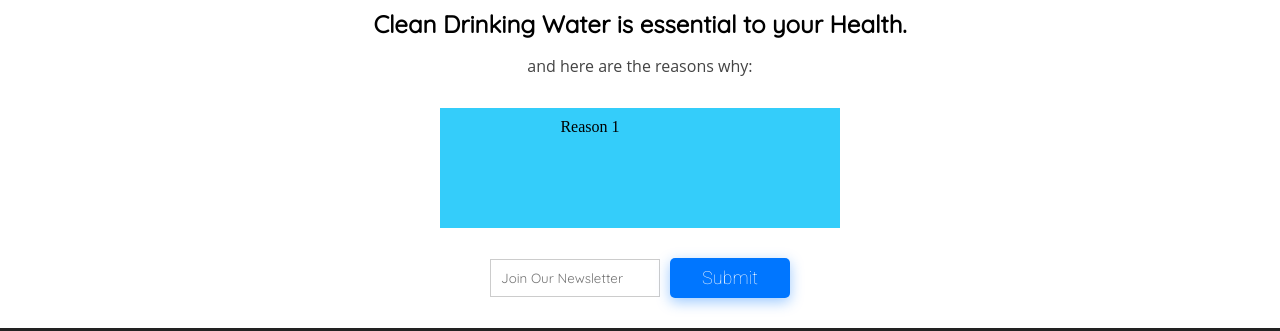
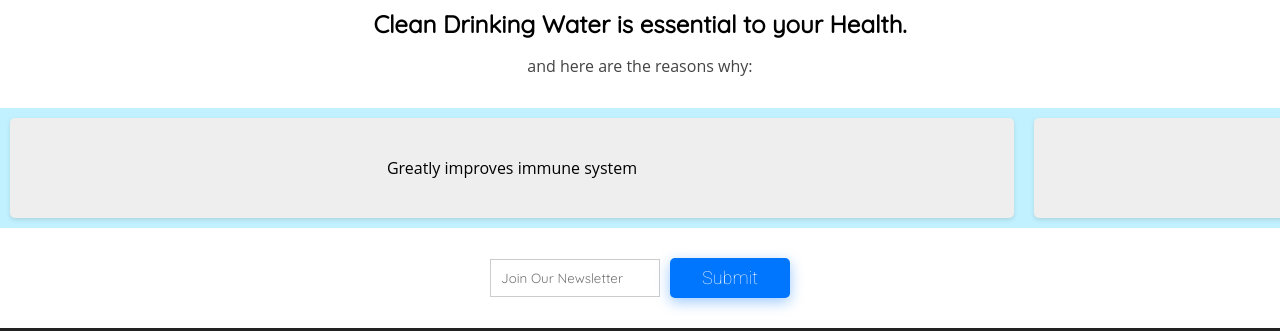
Before and after one commit to phtn/watr, a Gatsby site: page / in a window 1280 px wide. Shown: the part 712-1043 px from the top of the page. Built offline with nearby package versions, Linux system fonts and the light colour scheme; Gatsby itself is replaced by a stand-in of ours; a web font is replaced by a local one.

Commit message:
polished reason component

```diff
--- a/src/pages/index.js
+++ b/src/pages/index.js
@@ -1,26 +1,22 @@
-import React from 'react'
-import Layout from '../components/layout';
-import ClearWater from '../assets/clear-water.mp4';
-import Helmet from 'react-helmet'
-import Newsletter from '../components/newsletter';
-import Fade from 'react-reveal'
-import { FixedSizeList as List } from 'react-window';
-
-
-
-
+import React, { useState, useEffect } from "react";
+import Layout from "../components/layout";
+import ClearWater from "../assets/clear-water.mp4";
+import Helmet from "react-helmet";
+import Newsletter from "../components/newsletter";
+import Fade from "react-reveal";
+import { FixedSizeList as List } from "react-window";
 
 const styles = {
   container: {
-    display: 'flex',
-    alignItems: 'center',
-    justifyContent: 'center',
-    height: '100%',
+    display: "flex",
+    alignItems: "center",
+    justifyContent: "center",
+    height: "100%"
   },
   landingContainer: {
-    display: 'flex',
-    alignItems: 'center',
-    justifyContent: 'center',
+    display: "flex",
+    alignItems: "center",
+    justifyContent: "center",
     paddingTop: 50
   },
 
@@ -28,82 +24,124 @@ const styles = {
     minHeight: 100,
     backgroundColor: "#fff",
     // border: '1px solid red',
-    display: 'flex',
-    alignItems: 'center',
-    justifyContent: 'center'
+    display: "flex",
+    alignItems: "center",
+    justifyContent: "center"
   }
-}
+};
 const Landing = props => {
-
-
   return (
     <div style={styles.landingContainer}>
-      <video id='landingVideo' muted autoPlay loop width='100%'>
+      <video id="landingVideo" muted autoPlay loop width="100%">
         <source src={ClearWater} />
       </video>
+    </div>
+  );
+};
 
-    </div>
-  )
-}
+const reasons = [
+  "Greatly improves immune system",
+  "Prevents Gastrointestinal diseases",
+  "Improved Hydration Levels"
+]
 
 const Column = ({ index, style }) => (
   <div style={style}>
-    <div style={{ height: 100, padding: 10, backgroundColor: '#34CDFA', textAlign: 'center'}}>Reason {index + 1}</div>
+    <div
+      style={{
+        height: 100,
+        padding: 10,
+        backgroundColor: "rgba(52,205,250, 0.3)",
+        textAlign: "center"
+      }}
+    >
+      <div
+        style={{
+          // border: "1px solid #ccc",
+          borderRadius: 5,
+          boxShadow: "0 2px 4px 0 rgba(14,30,37,.12)",
+          backgroundColor: "#eee",
+          height: 100,
+          display: 'flex',
+          alignItems: 'center',
+          justifyContent: 'center'
+        }}
+      >
+        <p style={{fontFamily: 'Open Sans, sans-serif'}}>{reasons[index]}</p>
+      </div>
+    </div>
   </div>
 );
 
 const Reasons = props => {
-  const {width} = props
   return (
     <List
       direction="horizontal"
       height={120}
-      itemCount={1000}
-      itemSize={300}
-      width={400}
+      itemCount={reasons.length}
+      itemSize={props.width * 0.8}
+      width={props.width}
     >
       {Column}
     </List>
-  )
-}
+  );
+};
 
 const Essential = props => {
   return (
-    <div style={{textAlign: 'center', padding: 15}}>
+    <div style={{ textAlign: "center", padding: 15 }}>
       <Fade top>
-        <h1 style={{fontSize: 24, fontFamily: 'Quicksand', fontWeight: 'bolder'}}>Clean Drinking Water is essential to your Health.</h1>
-        <p style={{fontFamily: 'Open Sans, sans-serif', color: '#444'}}>and here are the reasons why:</p>
+        <h1
+          style={{
+            fontSize: 24,
+            fontFamily: "Quicksand",
+            fontWeight: "bolder"
+          }}
+        >
+          Clean Drinking Water is essential to your Health.
+        </h1>
+        <p style={{ fontFamily: "Open Sans, sans-serif", color: "#444" }}>
+          and here are the reasons why:
+        </p>
       </Fade>
-
     </div>
-  )
-}
+  );
+};
 
 const Bridge = props => {
   // const { width } = props
   // console.log(width)
-  return(
-    <div style={styles.bridge}>
-        {props.component}
-    </div>
-  )
-}
+  return <div style={styles.bridge}>{props.component}</div>;
+};
 
 export default function Index() {
+  const [width, setWidth] = useState(
+    typeof global !== "undefined" && global.innerWidth
+  );
+
+  useEffect(() => {
+    const handleWidthResize = () => setWidth(global.innerWidth);
+
+    return () =>
+      typeof global !== "undefined" &&
+      global.removeEventListener("resize", handleWidthResize);
+  });
+
   return (
     <>
       <Helmet>
-        <link href="https://fonts.googleapis.com/css?family=Playfair+Display:700i|Quicksand|Roboto:100" rel="stylesheet"/>
+        <link
+          href="https://fonts.googleapis.com/css?family=Playfair+Display:700i|Quicksand|Roboto:100"
+          rel="stylesheet"
+        />
       </Helmet>
 
       <Layout title={`William Wallace Water`}>
-
-        <Landing/>
-        <Bridge component={<Essential/>}/>
-        <Bridge component={<Reasons/>}/>
-        <Bridge component={<Newsletter/>}/>
-
+        <Landing />
+        <Bridge component={<Essential />} />
+        <Bridge component={<Reasons width={width} />} />
+        <Bridge component={<Newsletter />} />
       </Layout>
     </>
-  )
+  );
 }
```
Also changed, not shown: 1 other file.
